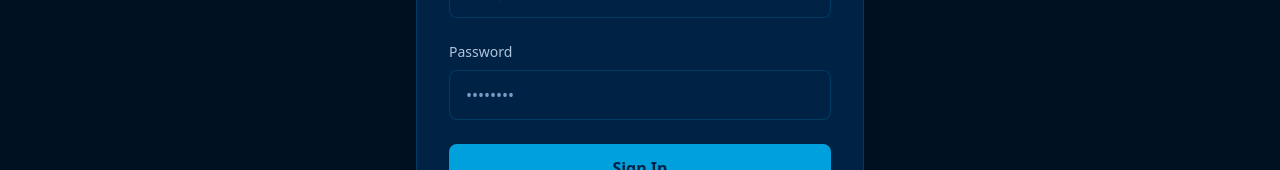
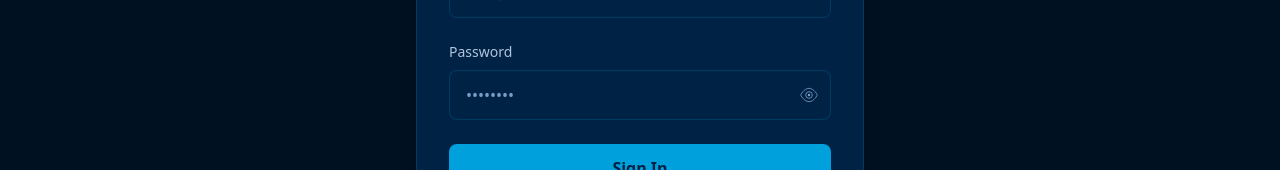
Before and after one commit to pjsvalente/SLPv5.1, a React (Vite) app in the folder v5/frontend/: page /login in a window 1280 px wide. Shown: the part 372-542 px from the top of the page. Built offline with nearby package versions, Linux system fonts and the light colour scheme; no server answers.

Commit message:
feat: add password visibility toggle on login page
- Add IconEyeOff icon to custom icon library
- Add show/hide password toggle button with eye icon
- Improves UX by allowing users to verify their password input

Co-Authored-By: Claude Opus 4.5 <noreply@anthropic.com>

```diff
--- a/v5/frontend/src/components/icons/index.tsx
+++ b/v5/frontend/src/components/icons/index.tsx
@@ -826,6 +826,18 @@ export const IconEye: React.FC<IconProps> = ({ size = 24, className, gradient, c
       <path d="M4 24C4 24 12 8 24 8C36 8 44 24 44 24C44 24 36 40 24 40C12 40 4 24 4 24Z" stroke={stroke} strokeWidth="2" fill="none"/>
       <circle cx="24" cy="24" r="8" stroke={stroke} strokeWidth="2" fill="none"/>
       <circle cx="24" cy="24" r="3" fill={fill}/>
+    </svg>
+  )
+}
+
+export const IconEyeOff: React.FC<IconProps> = ({ size = 24, className, gradient, color }) => {
+  const stroke = getStroke(gradient, color)
+  return (
+    <svg width={size} height={size} viewBox="0 0 48 48" fill="none" className={className}>
+      <path d="M4 24C4 24 12 8 24 8C36 8 44 24 44 24" stroke={stroke} strokeWidth="2" fill="none" strokeLinecap="round"/>
+      <path d="M44 24C44 24 36 40 24 40C12 40 4 24 4 24" stroke={stroke} strokeWidth="2" fill="none" strokeLinecap="round" strokeOpacity="0.3"/>
+      <circle cx="24" cy="24" r="8" stroke={stroke} strokeWidth="2" fill="none" strokeOpacity="0.3"/>
+      <path d="M6 6L42 42" stroke={stroke} strokeWidth="2" strokeLinecap="round"/>
     </svg>
   )
 }
@@ -1544,6 +1556,7 @@ export const Icons = {
   key: IconKey,
   crown: IconCrown,
   eye: IconEye,
+  eyeOff: IconEyeOff,
 
   // Equipment
   lightbulb: IconLightbulb,
--- a/v5/frontend/src/core/auth/LoginPage.tsx
+++ b/v5/frontend/src/core/auth/LoginPage.tsx
@@ -4,12 +4,14 @@ import { useAuth } from '@/hooks/useAuth'
 import { useTranslation } from 'react-i18next'
 import { LoadingSpinner } from '@/core/common/LoadingSpinner'
 import { LanguageSelector } from '@/components/ui/LanguageSelector'
+import { IconEye, IconEyeOff } from '@/components/icons'
 
 export const LoginPage: React.FC = () => {
   const { t } = useTranslation()
   const { login } = useAuth()
   const [email, setEmail] = useState('')
   const [password, setPassword] = useState('')
+  const [showPassword, setShowPassword] = useState(false)
   const [error, setError] = useState('')
   const [loading, setLoading] = useState(false)
 
@@ -105,16 +107,30 @@ export const LoginPage: React.FC = () => {
               <label htmlFor="password" className="block text-sm font-medium text-slp-text-secondary mb-2">
                 {t('auth.password')}
               </label>
+              <div className="relative">
                 <input
                   id="password"
-                type="password"
+                  type={showPassword ? 'text' : 'password'}
                   value={password}
                   onChange={(e) => setPassword(e.target.value)}
                   required
                   autoComplete="current-password"
-                className="w-full px-4 py-3 border border-[var(--slp-border)] rounded-lg bg-slp-navy-deep text-slp-text-primary placeholder-slp-text-muted focus:ring-2 focus:ring-slp-blue-bright focus:border-slp-blue-bright outline-none transition-all"
+                  className="w-full px-4 py-3 pr-12 border border-[var(--slp-border)] rounded-lg bg-slp-navy-deep text-slp-text-primary placeholder-slp-text-muted focus:ring-2 focus:ring-slp-blue-bright focus:border-slp-blue-bright outline-none transition-all"
                   placeholder="••••••••"
                 />
+                <button
+                  type="button"
+                  onClick={() => setShowPassword(!showPassword)}
+                  className="absolute right-3 top-1/2 -translate-y-1/2 text-slp-text-muted hover:text-slp-text-primary transition-colors"
+                  tabIndex={-1}
+                >
+                  {showPassword ? (
+                    <IconEyeOff size={20} className="text-slp-text-muted" />
+                  ) : (
+                    <IconEye size={20} className="text-slp-text-muted" />
+                  )}
+                </button>
+              </div>
             </div>
 
             <button
```
Lines whose indentation alone changed are shown as unchanged.
